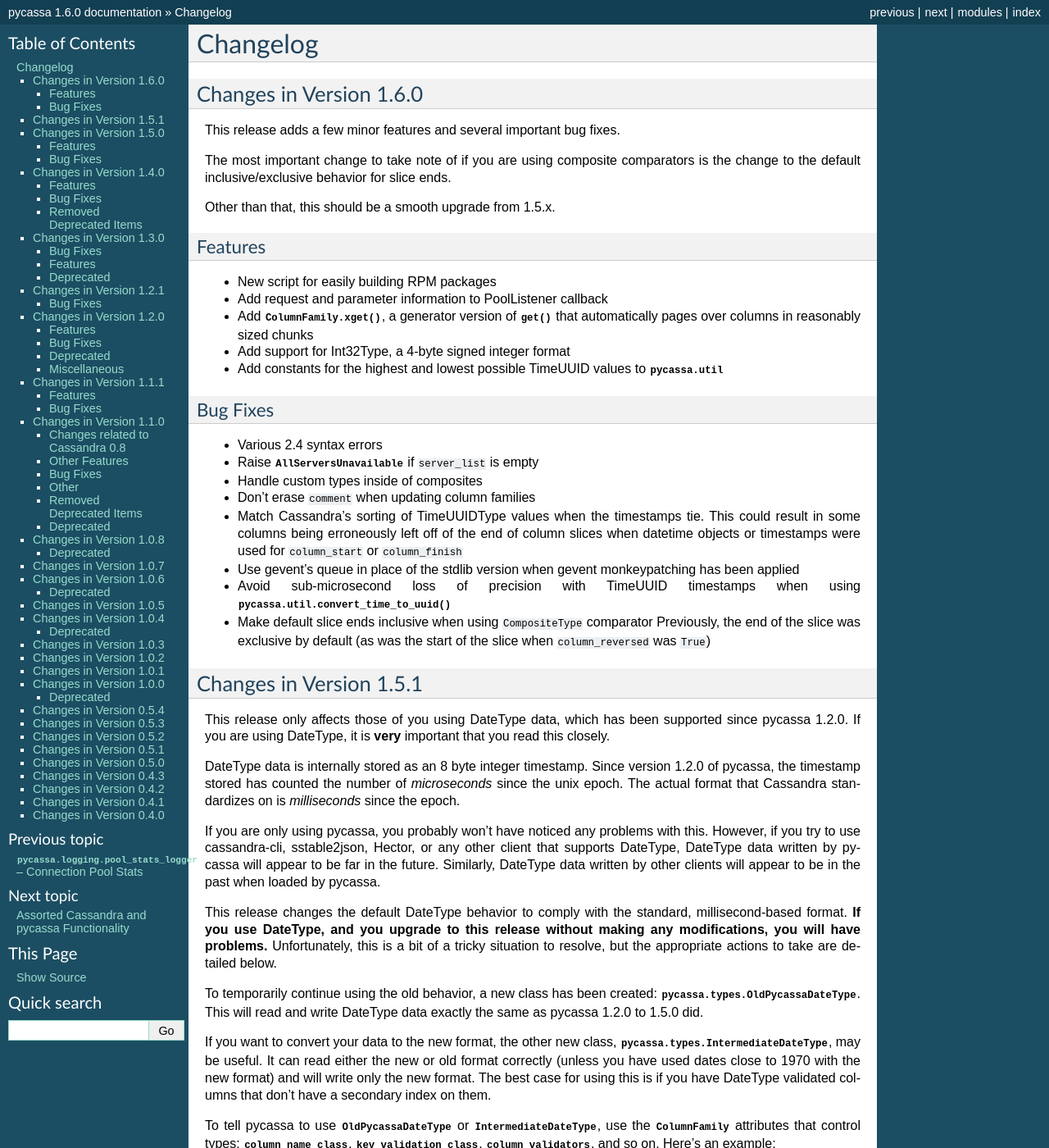
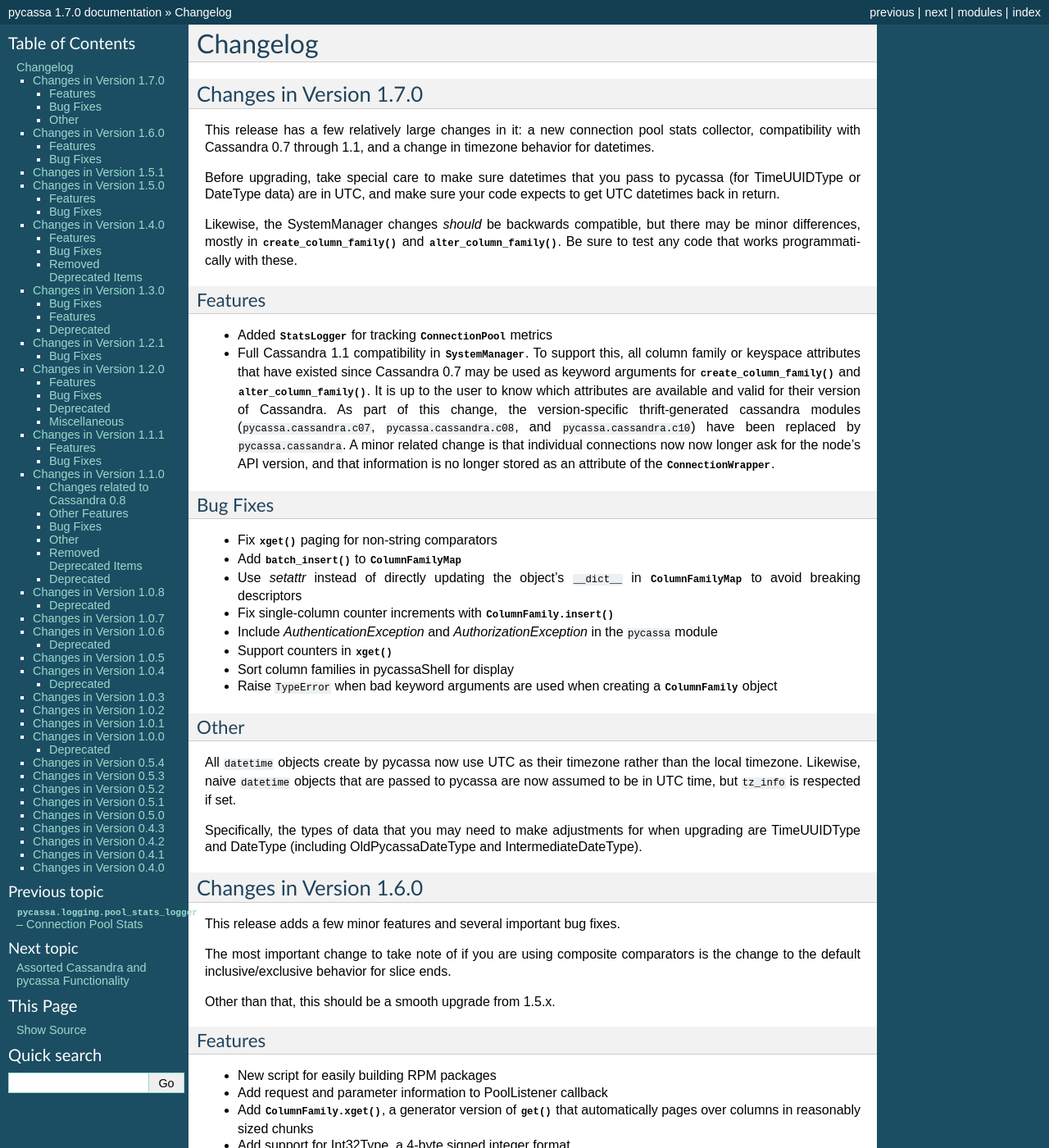
Before and after one commit to pycassa/pycassa, a Sphinx documentation site: the page built from doc/changelog.rst, in a window 1280 px wide and 1400 px high. Shown: the whole window at 82% size. Built offline with Sphinx 7.4.7, drawn with Linux system fonts in a browser that asks for light colours; some of the changed text lies outside the part shown.

Commit message:
Bump version to 1.7.0, update changelogs

```diff
--- a/doc/changelog.rst
+++ b/doc/changelog.rst
@@ -1,5 +1,64 @@
 Changelog
 =========
+
+Changes in Version 1.7.0
+------------------------
+This release has a few relatively large changes in it: a new
+connection pool stats collector, compatibility with Cassandra 0.7
+through 1.1, and a change in timezone behavior for datetimes.
+
+Before upgrading, take special care to make sure datetimes that you
+pass to pycassa (for TimeUUIDType or DateType data) are in UTC, and
+make sure your code expects to get UTC datetimes back in return.
+
+Likewise, the SystemManager changes *should* be backwards compatible,
+but there may be minor differences, mostly in
+:meth:`~.SystemManager.create_column_family` and
+:meth:`~.SystemManager.alter_column_family`. Be sure to test any code
+that works programmatically with these.
+
+Features
+~~~~~~~~
+- Added :class:`~.StatsLogger` for tracking :class:`~.ConnectionPool`
+  metrics
+- Full Cassandra 1.1 compatibility in :class:`.SystemManager`. To support
+  this, all column family or keyspace attributes that have existed since
+  Cassandra 0.7 may be used as keyword arguments for
+  :meth:`~.SystemManager.create_column_family` and
+  :meth:`~.SystemManager.alter_column_family`.  It is up to the user to
+  know which attributes are available and valid for their version of
+  Cassandra.
+  As part of this change, the version-specific thrift-generated cassandra
+  modules (``pycassa.cassandra.c07``, ``pycassa.cassandra.c08``, and
+  ``pycassa.cassandra.c10``) have been replaced by ``pycassa.cassandra``.
+  A minor related change is that individual connections now
+  now longer ask for the node's API version, and that information is
+  no longer stored as an attribute of the :class:`.ConnectionWrapper`.
+
+Bug Fixes
+~~~~~~~~~
+- Fix :meth:`~.ColumnFamily.xget()` paging for non-string comparators
+- Add :meth:`~.ColumnFamilyMap.batch_insert()` to :class:`.ColumnFamilyMap`
+- Use `setattr` instead of directly updating the object's ``__dict__`` in
+  :class:`.ColumnFamilyMap` to avoid breaking descriptors
+- Fix single-column counter increments with :meth:`.ColumnFamily.insert()`
+- Include `AuthenticationException` and `AuthorizationException` in
+  the ``pycassa`` module
+- Support counters in :meth:`~.ColumnFamily.xget()`
+- Sort column families in pycassaShell for display
+- Raise ``TypeError`` when bad keyword arguments are used when creating
+  a :class:`.ColumnFamily` object
+
+Other
+~~~~~
+All ``datetime`` objects create by pycassa now use UTC as their timezone
+rather than the local timezone. Likewise, naive ``datetime`` objects that are
+passed to pycassa are now assumed to be in UTC time, but ``tz_info`` is respected
+if set.
+
+Specifically, the types of data that you may need to make adjustments for
+when upgrading are TimeUUIDType and DateType (including OldPycassaDateType
+and IntermediateDateType).
 
 Changes in Version 1.6.0
 ------------------------
--- a/doc/conf.py
+++ b/doc/conf.py
@@ -31,9 +31,9 @@
 # built documents.
 #
 # The short X.Y version.
-version = '1.6'
+version = '1.7'
 # The full version, including alpha/beta/rc tags.
-release = '1.6.0'
+release = '1.7.0'
 
 # List of documents that shouldn't be included in the build.
 unused_docs = []
--- a/setup.py
+++ b/setup.py
@@ -23,7 +23,7 @@
 
 from distutils.cmd import Command
 
-version_tuple = (1, 6, 0)
+version_tuple = (1, 7, 0)
 __version__ = '.'.join(map(str, version_tuple))
 
 long_description = """pycassa is a python client library for Apache Cassandra with the following features:
```
Also changed, not shown: 2 other files.
